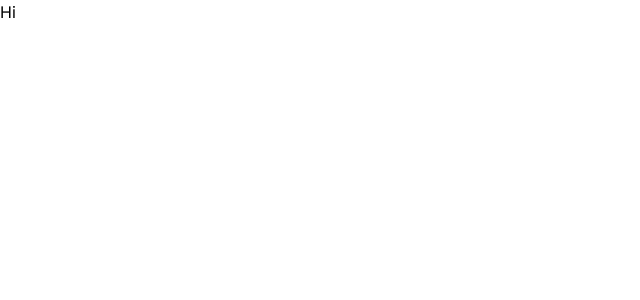
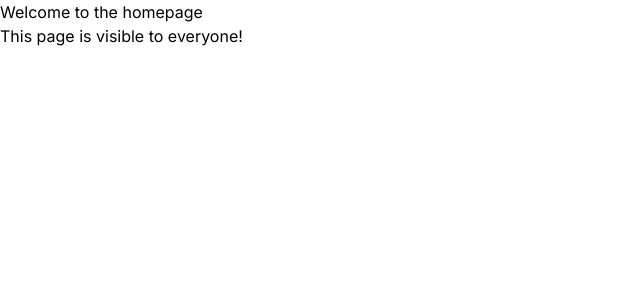
Before and after one commit to rmsoft-insu/2024-clivedemo, a Next.js app: page / in a window 1280 px wide. Shown: the top 300 px of the page, without its empty margins (0-640 px from the left). Built offline with nearby package versions, Linux system fonts and the light colour scheme.

Commit message:
페이지 생성

```diff
--- /dev/null
+++ b/app/login/page.tsx
@@ -0,0 +1,9 @@
+const LoginPage = () => {
+  return (
+    <>
+      <div>Login Page</div>
+    </>
+  );
+};
+
+export default LoginPage;
--- a/app/page.tsx
+++ b/app/page.tsx
@@ -1,7 +1,8 @@
 export default function Home() {
   return (
-    <main>
-      <div>Hi</div>
-    </main>
+    <div className="home">
+      <h1>Welcome to the homepage</h1>
+      <p>This page is visible to everyone!</p>
+    </div>
   );
 }
--- /dev/null
+++ b/app/premium/page.tsx
@@ -0,0 +1,9 @@
+const PremiumPage = () => {
+  return (
+    <>
+      <div>Premium Page</div>
+    </>
+  );
+};
+
+export default PremiumPage;
--- /dev/null
+++ b/app/profile/page.tsx
@@ -0,0 +1,9 @@
+const ProfilePage = () => {
+  return (
+    <>
+      <div> Profile Page</div>
+    </>
+  );
+};
+
+export default ProfilePage;
```
